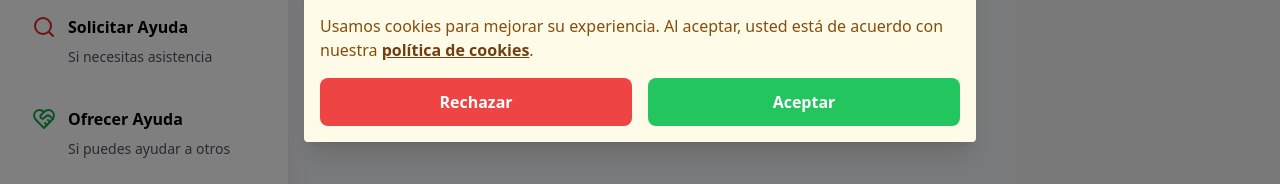
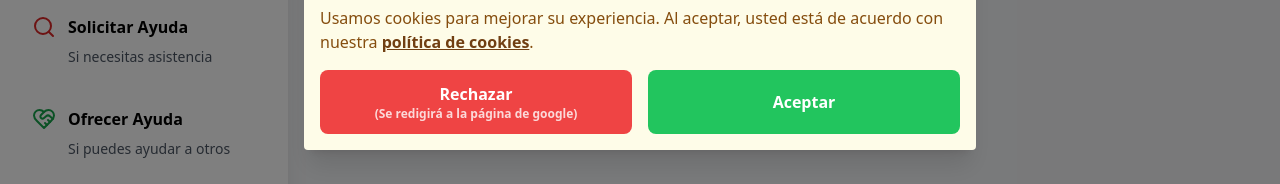
Before and after one commit to pedrolivaresanchez/emergency-cv, a Next.js app: page /ofertas in a window 1280 px wide. Shown: the part 350-534 px from the top of the page. Built offline with nearby package versions, Linux system fonts and the light colour scheme; no server answers; the database is empty.

Commit message:
style(CookieBanner.tsx): Agrega información adicional al mensaje de Rechazar Cookies

```diff
--- a/src/components/CookieBanner/CookieBanner.tsx
+++ b/src/components/CookieBanner/CookieBanner.tsx
@@ -60,7 +60,8 @@ const CookieBanner: FC = () => {
             onClick={handleRejectCookies}
             className="flex-1 bg-red-500 text-white py-3 px-4 rounded-lg font-semibold"
           >
-            Rechazar
+            <p>Rechazar</p>
+            <p className="text-xs text-white opacity-80 block">(Se redigirá a la página de google)</p>
           </button>
           <button
             onClick={handleAcceptCookies}
```
